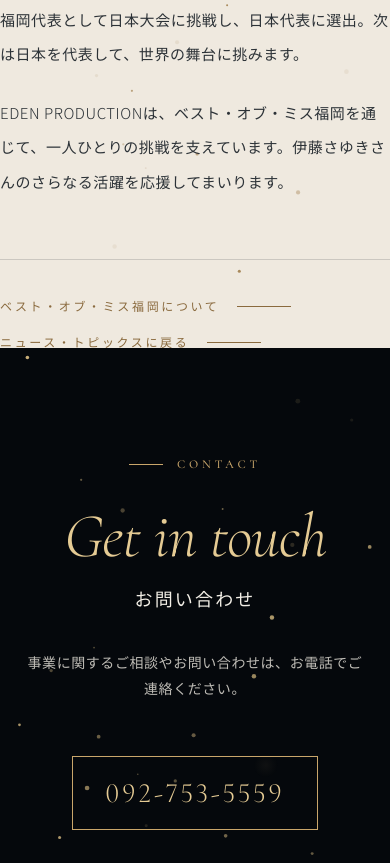
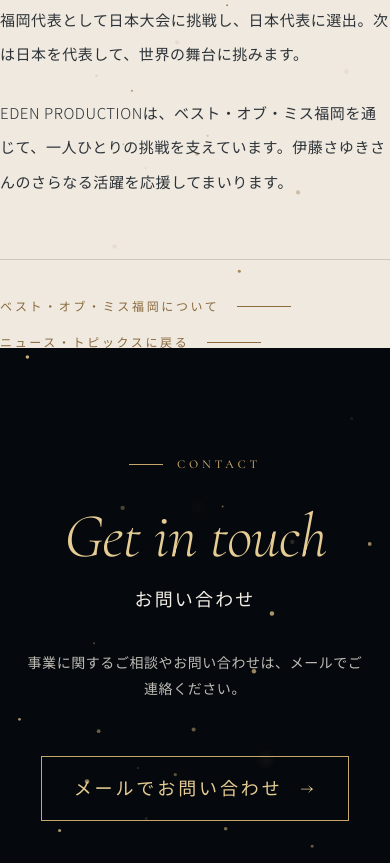
Before and after one commit to akikoichikawa/edengroup, a plain HTML site: page news-miss-universe-2026.html in a window 390 px wide. Shown: the part 1134-1997 px from the top of the page. Drawn offline with nearby package versions, Linux system fonts and the light colour scheme; animation ran at ten frames a second.

Commit message:
お問い合わせを電話からメール（mailto）に変更
- お問い合わせボタンを「メールでお問い合わせ」に変更。クリックでメールソフトが起動
  （件名：お問い合わせ（EDEN Groupサイト）、採用ページは採用に関するお問い合わせ）
- フッターの連絡先リンクもメールに変更
- 案内文の「お電話で」を「メールで」に変更
- メールアドレスは未確定のため仮に contact@example.com。READMEに一括置換の手順を記載
- 会社概要の電話番号（会社情報）はそのまま

Co-Authored-By: Claude Opus 5.5 <noreply@anthropic.com>

```diff
--- a/css/main.css
+++ b/css/main.css
@@ -1202,7 +1202,7 @@ a.biz-row:hover .biz-en {
 .contact-text {
   color: rgba(242, 238, 230, 0.78);
 }
-.contact-tel {
+.contact-mail {
   position: relative;
   margin-top: 54px;
   padding: 26px 56px;
@@ -1214,7 +1214,7 @@ a.biz-row:hover .biz-en {
   isolation: isolate;
   transition: color 0.5s;
 }
-.contact-tel::before {
+.contact-mail::before {
   content: "";
   position: absolute;
   inset: 0;
@@ -1223,10 +1223,10 @@ a.biz-row:hover .biz-en {
   transform: translateY(101%);
   transition: transform 0.6s var(--ease);
 }
-.contact-tel:hover {
+.contact-mail:hover {
   color: var(--ink);
 }
-.contact-tel:hover::before {
+.contact-mail:hover::before {
   transform: none;
 }
 
@@ -1373,7 +1373,7 @@ a.biz-row:hover .biz-en {
   .recruit-media {
     min-height: 260px;
   }
-  .contact-tel {
+  .contact-mail {
     padding: 22px 32px;
   }
 }
@@ -1601,7 +1601,7 @@ a.biz-row:hover .biz-en {
 
 /* ===== 5回目の見直し ===== */
 /* Cormorant Garamond の数字を高さのそろった字形に（font指定で解除されるため個別に指定） */
-.contact-tel,
+.contact-mail,
 .fact-num,
 .biz-num,
 .company-num,
@@ -2116,3 +2116,22 @@ a.biz-row:hover .biz-en {
     scale: 1.38;
   }
 }
+
+/* お問い合わせボタン（メール）：日本語の表記に合わせた文字組み */
+.contact-mail {
+  display: inline-flex;
+  align-items: center;
+  gap: 18px;
+  font:
+    300 clamp(18px, 1.7vw, 24px) / 1 var(--serif-jp);
+  letter-spacing: 0.16em;
+}
+.contact-mail::after {
+  content: "→";
+  font-family: var(--serif-en);
+  font-size: 1.1em;
+  transition: translate 0.5s var(--ease);
+}
+.contact-mail:hover::after {
+  translate: 6px 0;
+}
--- a/news-miss-universe-2026.html
+++ b/news-miss-universe-2026.html
@@ -120,8 +120,8 @@
           <h2 class="contact-title" id="contact-title">
             <span class="display-en">Get in touch</span><span class="sec-jp">お問い合わせ</span>
           </h2>
-          <p class="contact-text">事業に関するご相談やお問い合わせは、お電話でご連絡ください。</p>
-          <a class="contact-tel" href="tel:0927535559" data-magnetic><span>092-753-5559</span></a>
+          <p class="contact-text">事業に関するご相談やお問い合わせは、メールでご連絡ください。</p>
+          <a class="contact-mail" href="mailto:contact@example.com?subject=%E3%81%8A%E5%95%8F%E3%81%84%E5%90%88%E3%82%8F%E3%81%9B%EF%BC%88EDEN%20Group%E3%82%B5%E3%82%A4%E3%83%88%EF%BC%89" data-magnetic><span>メールでお問い合わせ</span></a>
         </div>
       </section>
     </main>
@@ -146,8 +146,7 @@
         <div class="site-footer__col">
           <h3>CONTACT</h3>
           <p>〒810-0074<br />福岡市中央区大手門二丁目2番24号<br />BLAROCK.OTEMON 3階・4階</p>
-          <a class="site-footer__tel" href="tel:0927535559">092-753-5559 ↗</a
-          ><a href="index.html#contact">お問い合わせへ ↗</a>
+          <a class="site-footer__tel" href="mailto:contact@example.com?subject=%E3%81%8A%E5%95%8F%E3%81%84%E5%90%88%E3%82%8F%E3%81%9B%EF%BC%88EDEN%20Group%E3%82%B5%E3%82%A4%E3%83%88%EF%BC%89">メールでお問い合わせ ↗</a><a href="index.html#contact">お問い合わせへ ↗</a>
         </div>
       </div>
       <div class="site-footer__display" aria-hidden="true">EDEN GROUP</div>
```
Also changed, not shown: eden-bank.html (+3 -3 lines), eden-production.html (+3 -3 lines), index.html (+3 -3 lines), recruit.html (+3 -3 lines), representative.html (+3 -3 lines), 1 other file.
